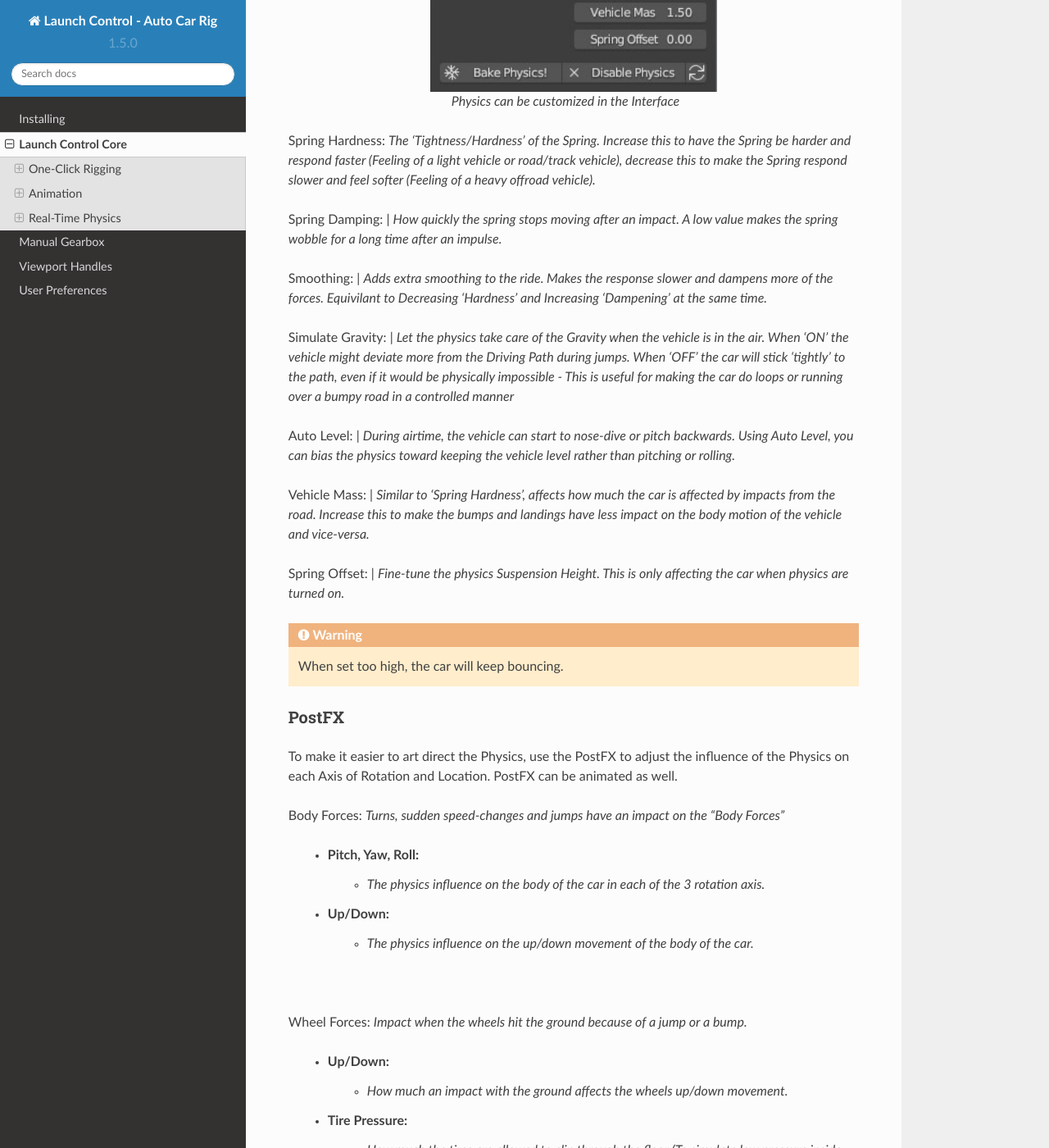
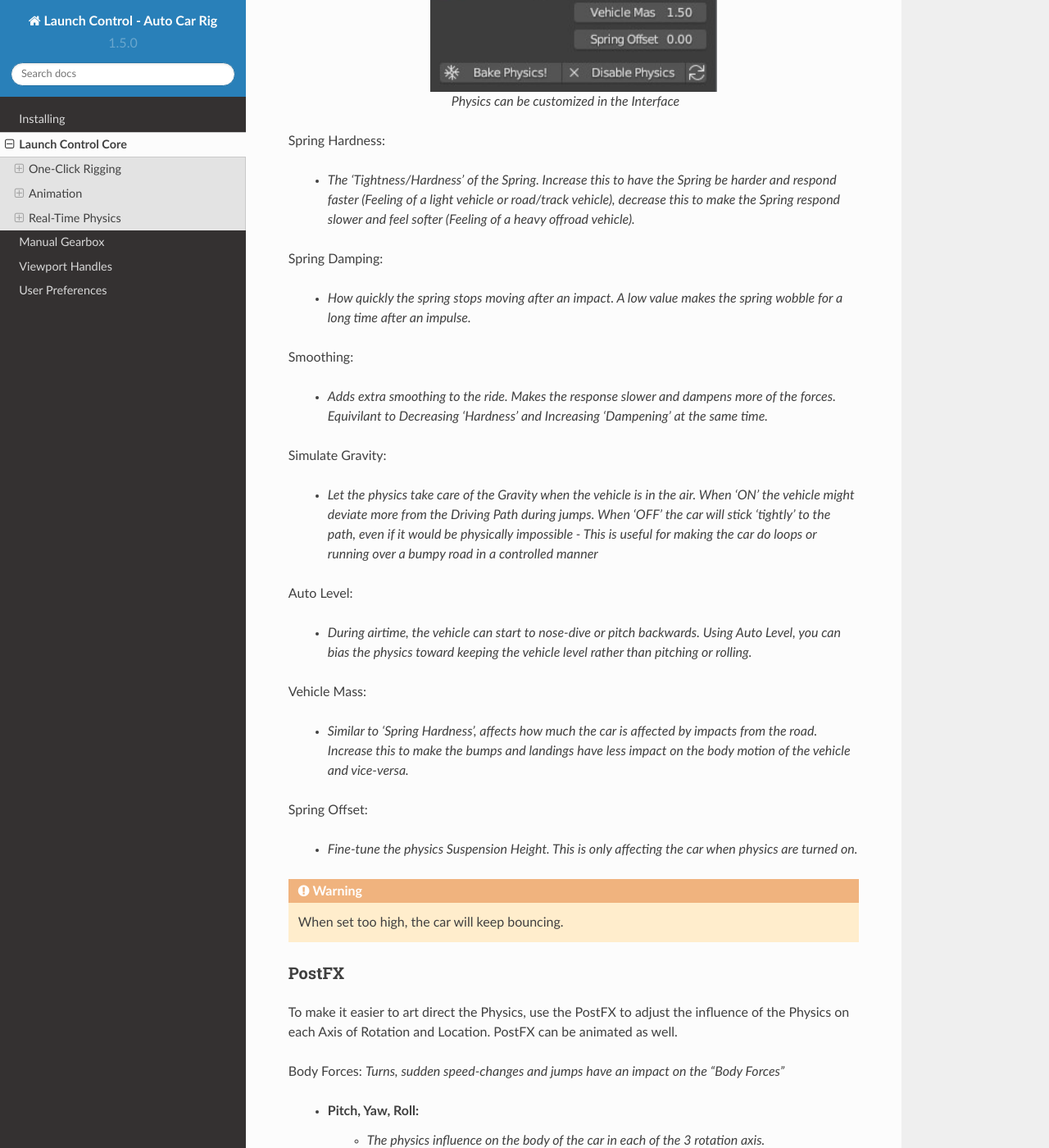
Before and after one commit to DanielVesterbaek/launch-control-documentation, a Sphinx documentation site: the page built from docs/source/launch-control-core.rst, in a window 1280 px wide and 1400 px high, scrolled down 7000 px. Shown: the whole window at 82% size. Built offline with Sphinx 7.4.7 and the Read the Docs theme 2.0.0, drawn with Linux system fonts in a browser that asks for light colours.

Commit message:
Update launch-control-core.rst

```diff
--- a/docs/source/launch-control-core.rst
+++ b/docs/source/launch-control-core.rst
@@ -255,31 +255,32 @@ These sliders can be used to adjust the parameters used when simulating the phys
     *Physics can be customized in the Interface*
 
 Spring Hardness:
-*The 'Tightness/Hardness' of the Spring. Increase this to have the Spring be harder and respond faster (Feeling of a light vehicle or road/track vehicle), decrease this to make the Spring respond slower and feel softer (Feeling of a heavy offroad vehicle).*
+
+    * *The 'Tightness/Hardness' of the Spring. Increase this to have the Spring be harder and respond faster (Feeling of a light vehicle or road/track vehicle), decrease this to make the Spring respond slower and feel softer (Feeling of a heavy offroad vehicle).*
 
 Spring Damping:
-|
-*How quickly the spring stops moving after an impact. A low value makes the spring wobble for a long time after an impulse.*
+
+    * *How quickly the spring stops moving after an impact. A low value makes the spring wobble for a long time after an impulse.*
 
 Smoothing:
-|
-*Adds extra smoothing to the ride. Makes the response slower and dampens more of the forces. Equivilant to Decreasing 'Hardness' and Increasing 'Dampening' at the same time.*
+
+    * *Adds extra smoothing to the ride. Makes the response slower and dampens more of the forces. Equivilant to Decreasing 'Hardness' and Increasing 'Dampening' at the same time.*
 
 Simulate Gravity:
-|
-*Let the physics take care of the Gravity when the vehicle is in the air. When 'ON' the vehicle might deviate more from the Driving Path during jumps. When 'OFF' the car will stick 'tightly' to the path, even if it would be physically impossible - This is useful for making the car do loops or running over a bumpy road in a controlled manner*
+
+    * *Let the physics take care of the Gravity when the vehicle is in the air. When 'ON' the vehicle might deviate more from the Driving Path during jumps. When 'OFF' the car will stick 'tightly' to the path, even if it would be physically impossible - This is useful for making the car do loops or running over a bumpy road in a controlled manner*
 
 Auto Level:
-|
-*During airtime, the vehicle can start to nose-dive or pitch backwards. Using Auto Level, you can bias the physics toward keeping the vehicle level rather than pitching or rolling.*
+
+    * *During airtime, the vehicle can start to nose-dive or pitch backwards. Using Auto Level, you can bias the physics toward keeping the vehicle level rather than pitching or rolling.*
 
 Vehicle Mass:
-|
-*Similar to 'Spring Hardness', affects how much the car is affected by impacts from the road. Increase this to make the bumps and landings have less impact on the body motion of the vehicle and vice-versa.*
+
+    * *Similar to 'Spring Hardness', affects how much the car is affected by impacts from the road. Increase this to make the bumps and landings have less impact on the body motion of the vehicle and vice-versa.*
 
 Spring Offset:
-|
-*Fine-tune the physics Suspension Height. This is only affecting the car when physics are turned on.*
+
+    * *Fine-tune the physics Suspension Height. This is only affecting the car when physics are turned on.*
 
 .. warning::
     When set too high, the car will keep bouncing.
```
